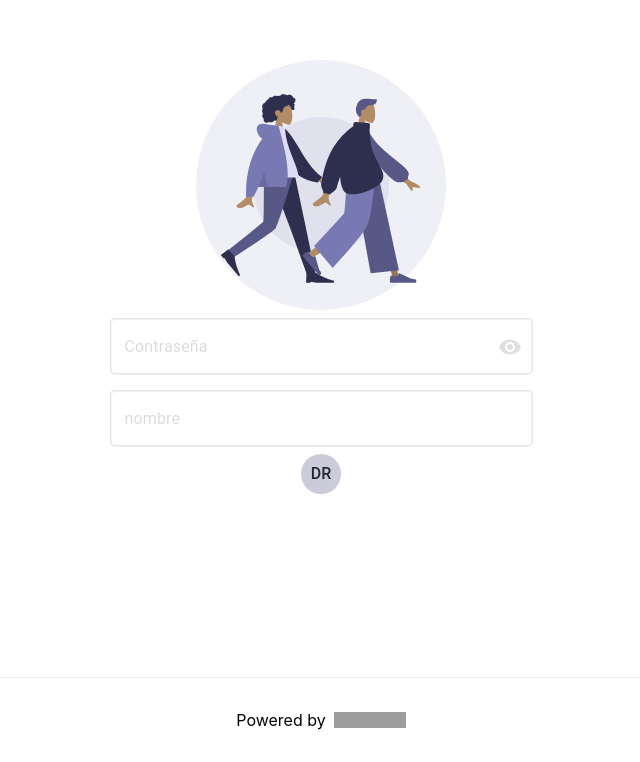
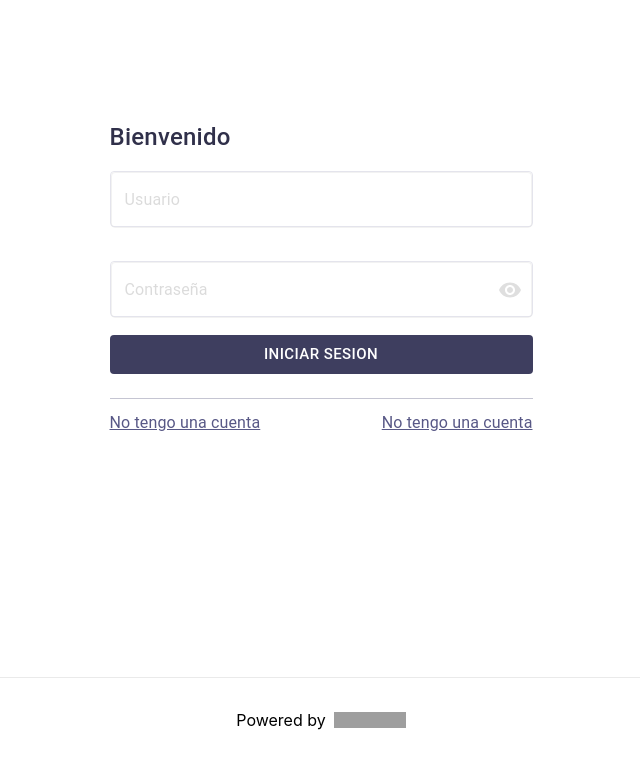
Before and after one commit to Diegorl27/mychat, a Next.js app: page / in a window 1280 px wide. Shown: the part 123-885 px from the top of the page, without its empty margins (319-959 px from the left). Built offline with nearby package versions, Linux system fonts and the light colour scheme; grey boxes are pictures that could not be loaded.

Commit message:
se crea molecula formLogin y se soluciona funcion isPair atomo avatarIcon

```diff
--- a/src/components/atoms/AvatarIcon/index.tsx
+++ b/src/components/atoms/AvatarIcon/index.tsx
@@ -10,6 +10,7 @@ interface AvatariconsProps {
   isUndefined?: boolean
   key: number
   name: string
+  value: number
 }
 
 
@@ -18,12 +19,13 @@ export const Avataricons = ({
   isGroup = false,
   isUndefined = false,
   key,
-  name
+  name,
+  value
 }: AvatariconsProps) => {
 
   const isMobile = useMediaQuery('(max-width:600px)');
 
-  const IsPair = (key % 2) == 0
+  const IsPair = (value % 2) == 0
 
   console.log(key)
 
--- a/src/components/atoms/Button/index.tsx
+++ b/src/components/atoms/Button/index.tsx
@@ -2,25 +2,27 @@ import React from 'react'
 import {Button as Btn } from '@mui/material';
 
 interface ButtonProps {
-  backgroundColor : string
-  color? : string
-  fontSize? : string
-  fontWeight? : number
   text: string
   onClick: () => void
 }
 
 export const Button = (props:ButtonProps):React.ReactElement => {
   const {
-    backgroundColor,
-    color='var(--color-white)',
-    fontSize='var(--font-size-md)',
-    fontWeight= 400,
     text,
     onClick
   } = props
 
+  const sxOptions = {
+    color: 'var(--color-white)',
+    fontSize: 'var(--font-size-lg)',
+    fontWeight:500,
+    backgroundColor:'var(--color-purple-700)',
+    '&:hover':{
+      backgroundColor: 'var(--color-purple-900)',
+    },
+  }
+
   return (
-    <Btn sx={{ backgroundColor, color, fontSize, fontWeight, ...props }} onClick={ onClick } >{text}</Btn>
+    <Btn sx={sxOptions} onClick={ onClick } >{text}</Btn>
   )
 }
--- a/src/components/atoms/ButtonLogin/index.tsx
+++ b/src/components/atoms/ButtonLogin/index.tsx
@@ -8,10 +8,6 @@ interface ButtonLoginPropos {
 export const ButtonLogin = ({ onClick }:ButtonLoginPropos) => {
   return (
     <Button
-      backgroundColor='var(--color-purple-700)'
-      color='var(--color-white)'
-      fontSize='var(--font-size-lg)'
-      fontWeight={500}
       onClick={onClick}
       text='Iniciar sesion'
     />
--- a/src/components/atoms/Input/index.tsx
+++ b/src/components/atoms/Input/index.tsx
@@ -26,13 +26,13 @@ export const Input = ({type, name}:InputProps) => {
 
   const sxOptionsContainer = {
     border: (isMobile) ? '1px solid var(--color-purple-400)' :'1px solid var(--color-purple-300)',
-     '&hover':{
+     '&:hover':{
       border:'1px solid var(--color-purple-100)',
      },
     borderRadius:'4px',
     height: '56px',
     opacity: 0.23,
-    m: 1,
+    margin: '16px auto 18px auto',
     width: (isMobile) ? '328px' : '423px',
   }
 
@@ -59,7 +59,7 @@ export const Input = ({type, name}:InputProps) => {
   if(type === 'password') {
     return(
       <FormControl sx={sxOptionsContainer} variant="outlined">
-          <InputLabel sx={sxOptionsLabel}>Contraseña</InputLabel>
+          <InputLabel sx={sxOptionsLabel}>{name}</InputLabel>
           <OutlinedInput
             type={values.showPassword ? 'text' : 'password'}
             value={values.password}
--- /dev/null
+++ b/src/components/molecules/FormLogin/index.tsx
@@ -0,0 +1,54 @@
+import { TitleSharp } from '@mui/icons-material'
+import { Box, Divider, FormControl, Typography, useMediaQuery } from '@mui/material'
+import { display, height } from '@mui/system'
+import Link from 'next/link'
+import React from 'react'
+import { ButtonLogin, Input } from 'src/components/atoms'
+
+interface FormLoginProps{
+  title: string
+}
+
+export const FormLogin = ({title}:FormLoginProps) => {
+
+  const isMobile = useMediaQuery('(max-width:600px)');
+
+  const sxOptions = {
+    color:'var(--color-purple-800)',
+    fontSize: 'var(--font-size-5xl)',
+    fontWeight: 500,
+  }
+
+  const sxOptionsDivider = {
+    backgroundColor:'var(--color-purple-500)',
+    height:'1px',
+    marginTop:'24px',
+    opacity:0.32 ,
+    width:(isMobile) ? '328px' :'423px'
+  }
+
+  const sxOptionsLinks = {
+    color:'var(--color-purple-500)',
+    fontSize:(isMobile) ? 'var(--font-size-md)':'var(font-size-16px)',
+    textDecoration:'underline',
+  }
+
+
+  return (
+    <Box>
+      <Typography sx={sxOptions}>{title}</Typography>
+      <FormControl>
+        <Input type='text' name='Usuario' />
+        <Input type='password' name='Contraseña' />
+        <ButtonLogin
+          onClick={() => {console.log('te Logueaste') }}
+        />
+      </FormControl>
+      <Divider sx={sxOptionsDivider}/>
+      <Box sx={{ display:'flex', marginTop:'12px', justifyContent:'space-between' }}>
+        <Typography sx={sxOptionsLinks}><Link href='/'><a>No tengo una cuenta</a></Link></Typography>
+        <Typography sx={sxOptionsLinks}><Link href='/'><a>No tengo una cuenta</a></Link></Typography>
+      </Box>
+    </Box>
+  )
+}
--- /dev/null
+++ b/src/components/molecules/index.ts
@@ -0,0 +1 @@
+export { FormLogin } from './FormLogin'
--- a/src/pages/index.tsx
+++ b/src/pages/index.tsx
@@ -2,6 +2,7 @@ import type { NextPage } from 'next'
 import Head from 'next/head'
 import Image from 'next/image'
 import { Avataricons, ButtonLogin, ChatImage, Input} from 'src/components/atoms'
+import { FormLogin } from 'src/components/molecules'
 import styles from '../styles/Home.module.css'
 
 const Home: NextPage = () => {
@@ -15,10 +16,7 @@ const Home: NextPage = () => {
 
       <main className={styles.main}>
 
-          <ChatImage />
-          <Input type='password'/>
-          <Input type='text' name='nombre'/>
-          <Avataricons key={0} name='Diego Ramirez' />
+        <FormLogin title='Bienvenido'/>
 
       </main>
 
--- a/src/styles/globals.css
+++ b/src/styles/globals.css
@@ -13,8 +13,10 @@ body {
   --color-purple-100: #CBCBD9;
   --color-purple-300: #8F8FAE;
   --color-purple-400: #79799E;
+  --color-purple-500: #585886;
   --color-purple-600:#50507A;
   --color-purple-700: #3E3E5F;
+  --color-purple-800: #30304A;
   --color-purple-900:#252538;
   --color-white: #fff;
   --color-black: #000;
@@ -27,6 +29,8 @@ body {
   --font-size-xl: 16px;
   --font-size-2xl: 18px;
   --font-size-3xl: 20px;
+  --font-size-4xl: 22px;
+  --font-size-5xl: 24px;
 }
 
 
```
